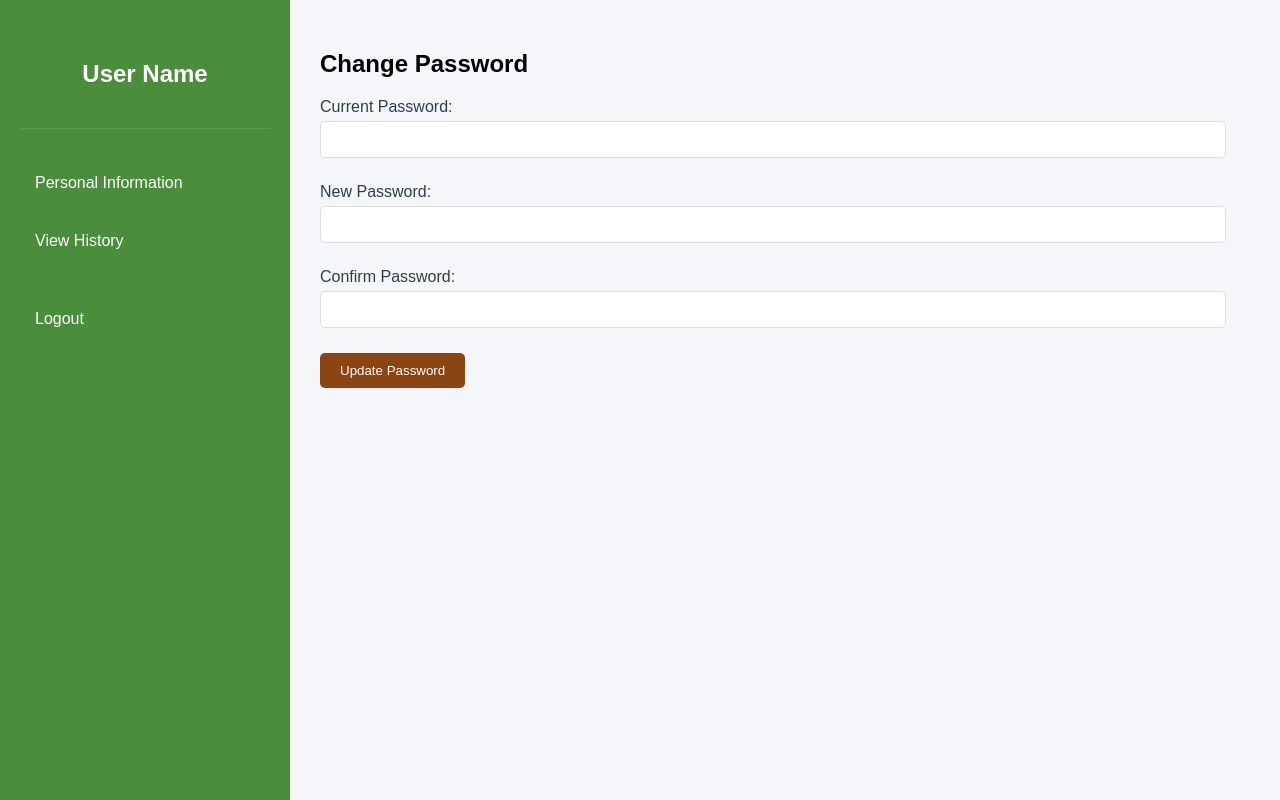
After one commit to GarryMarkus/Agriconnect, a Django app: page /change_password/ in a window 1280 px wide. The commit adds this page. Run offline with Django 5.2, Linux system fonts and the light colour scheme; a user stored in the database is signed in.

Commit message:
Added changepassword page and modified profile

```diff
--- /dev/null
+++ b/Agriconect/ACP/templates/changepassword.html
@@ -0,0 +1,47 @@
+{% load static %}
+<!DOCTYPE html>
+<html lang="en">
+<head>
+    {% load static %}
+    <meta charset="UTF-8">
+    <meta name="viewport" content="width=device-width, initial-scale=1.0">
+    <title>Change Password</title>
+    <link rel="stylesheet" href="{% static 'css/profile.css' %}">
+</head>
+<body>
+    <div class="profile-container">
+        <div class="sidebar">
+            <div class="profile-header">
+                <i class="fas fa-user-circle"></i>
+                <h2 id="user">User Name</h2>
+            </div>
+            <nav class="profile-nav">
+                <a href="/profile"><i class="fas fa-info-circle"></i> Personal Information</a>
+                <a href="/history"><i class="fas fa-history"></i> View History</a>
+                <button id="logout-btn"><i class="fas fa-sign-out-alt"></i> Logout</button>
+            </nav>
+        </div>
+
+        <div class="main-content">
+            <section id="change-password" class="active">
+                <h2>Change Password</h2>
+                <form id="password-form">
+                    <div class="form-group">
+                        <label>Current Password:</label>
+                        <input type="password" id="current-password" required>
+                    </div>
+                    <div class="form-group">
+                        <label>New Password:</label>
+                        <input type="password" id="new-password" required>
+                    </div>
+                    <div class="form-group">
+                        <label>Confirm Password:</label>
+                        <input type="password" id="confirm-password" required>
+                    </div>
+                    <button type="submit" class="save-btn">Update Password</button>
+                </form>
+            </section>
+        </div>
+    </div>
+</body>
+</html>
--- a/Agriconect/ACP/templates/worker.html
+++ b/Agriconect/ACP/templates/worker.html
@@ -17,7 +17,7 @@
             <li><a href="#banner">Home</a></li>
             <li><a href="#elearning">E-Training</a></li>
             <li><a href="#earning-overview">Earning Overview</a></li>
-            <li><a href="profile.html">Profile</a></li>
+            <li><a href="{% url 'profile' %}">Profile</a></li>
         </ul>
     </nav>
     <main>
--- a/Agriconect/ACP/urls.py
+++ b/Agriconect/ACP/urls.py
@@ -7,5 +7,8 @@ urlpatterns = [
     path("register/",register,name="register"),
     path('chatbot/response/', chatbot_response, name='chatbot_response'),
     path('worker_dashboard/',worker_dashboard, name='worker_dashboard'),
+    path("profile/",profile, name='profile'),
+    path('update-profile/', update_profile, name='update_profile'),
+    path('change_password/',change_password, name='change_password'),
 
 ]
--- a/Agriconect/ACP/views.py
+++ b/Agriconect/ACP/views.py
@@ -98,7 +98,15 @@ def buyer_dashboard(request):
         return render(request, 'buyer_dashboard.html')
     except UserProfile.DoesNotExist:
         return redirect('login')
-
+@login_required
+def profile(request):
+    try:
+        user_profile = request.user.userprofile
+        if user_profile.user_type not in ['worker', 'provider', 'buyer']:
+            return redirect('login')
+        return render(request, 'profile.html', {'user_profile': user_profile})
+    except UserProfile.DoesNotExist:
+        return redirect('login')
 @csrf_exempt
 def register(request):
     if request.method == 'POST':
@@ -128,6 +136,7 @@ def register(request):
             return JsonResponse({'status': 'error', 'message': str(e)}, status=500)
 
     return render(request, 'register.html')
+
 
 def index(request):
     return render(request, 'index.html')
@@ -164,3 +173,47 @@ async def chatbot_response(request):
         'status': 'error',
         'message': 'Invalid request method'
     }, status=405)
+
+@login_required
+def update_profile(request):
+    user = request.user
+    user_profile, created = UserProfile.objects.get_or_create(user=user)
+
+    if request.method == 'POST':
+        user_profile.father_name = request.POST.get('father-name', user_profile.father_name)
+        user_profile.dob = request.POST.get('dob', user_profile.dob)
+        user_profile.phone_number = request.POST.get('contact-number', user_profile.phone_number)
+        user_profile.alternate_contact = request.POST.get('alternate-contact', user_profile.alternate_contact)
+        user_profile.address = request.POST.get('address', user_profile.address)
+        user_profile.city = request.POST.get('town', user_profile.city)
+        user_profile.pin_code = request.POST.get('pin-code', user_profile.pin_code)
+        user_profile.year_of_experience = request.POST.get('year', user_profile.year_of_experience)
+
+        user_profile.save()
+        messages.success(request, "Profile updated successfully!")
+        return redirect('profile')
+    return render(request, 'profile.html', {'user_profile': user_profile})
+@login_required
+def change_password(request):
+    if request.method == 'POST':
+        old_password = request.POST.get('old_password')
+        new_password1 = request.POST.get('new_password1')
+        new_password2 = request.POST.get('new_password2')
+        print(old_password, new_password1, new_password2)
+
+        if not request.user.check_password(old_password):
+            messages.error(request, "Incorrect old password!")
+            return redirect('/profile/')
+
+        if new_password1 != new_password2:
+            messages.error(request, "Passwords didn't match!")
+            return redirect('/profile/')
+
+        user = request.user
+        user.set_password(new_password1)
+        user.save()
+
+        messages.success(request, "Password changed successfully!")
+        return redirect('/profile/')
+
+    return render(request, 'changepassword.html')
```
Also changed, not shown: Agriconect/ACP/models.py (+7 -1 lines), Agriconect/ACP/templates/profile.html (+23 -55 lines), Agriconect/ACP/migrations/0002_userprofile_address_userprofile_alternate_contact_and_more.py (added), Agriconect/ACP/migrations/0003_remove_userprofile_year_of_joining_and_more.py (added), Agriconect/db.sqlite3.
